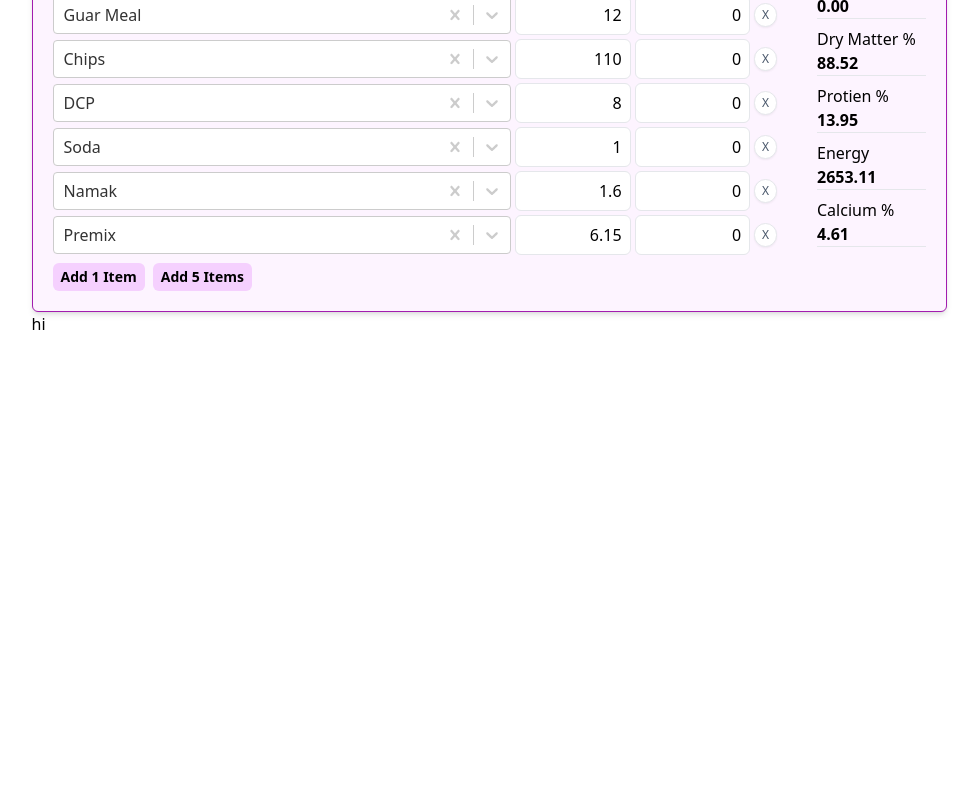
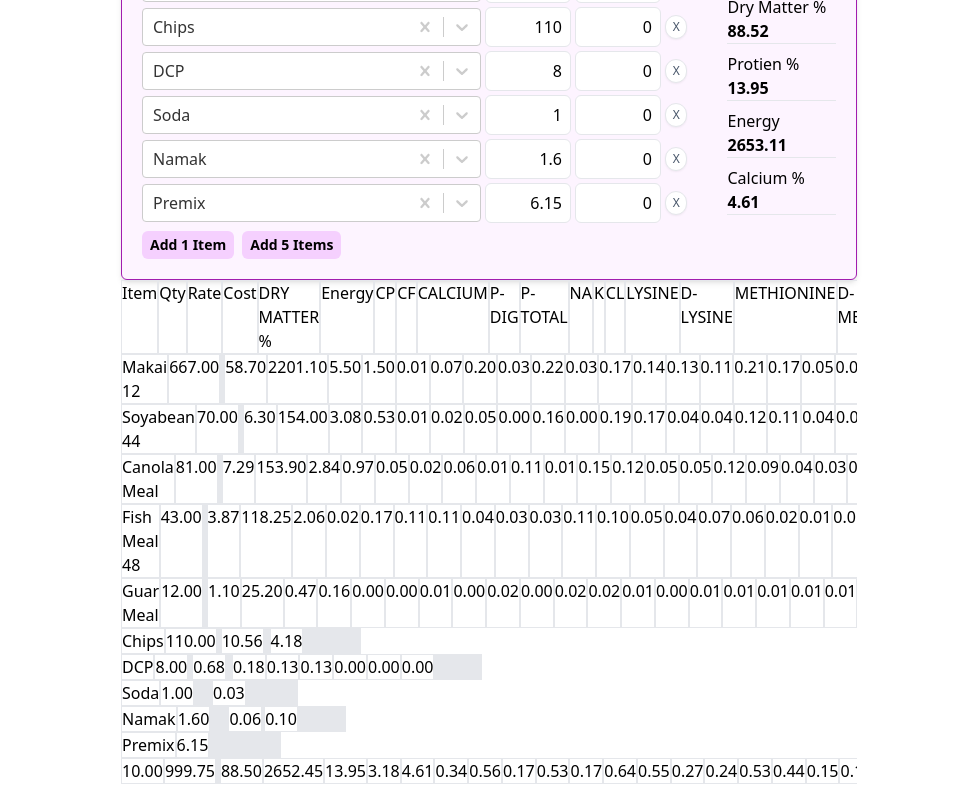
Before and after one commit to msafdaar/feed-energy-protien, a React (Vite) app: page / in a window 1280 px wide. Shown: the part 318-1118 px from the top of the page, without its empty margins (151-1129 px from the left). Before the commit the page ends 800 px from the top, so only its background shows below. Built offline with nearby package versions, Linux system fonts and the light colour scheme.

Commit message:
rendered table using div. looks bad

```diff
--- a/index.html
+++ b/index.html
@@ -6,7 +6,7 @@
     <meta name="viewport" content="width=device-width, initial-scale=1.0" />
     <title>Vite + React</title>
   </head>
-  <body class="flex justify-center pt-12">
+  <body class="flex justify-center">
     <div id="root"></div>
     <script type="module" src="/src/main.jsx"></script>
   </body>
--- a/src/App.jsx
+++ b/src/App.jsx
@@ -466,8 +466,7 @@ function App() {
     event.target.select()
   }
   return (
-    <div>
-
+    <div className='w-screen max-w-3xl p-4'>
     <div className=' bg-fuchsia-50 border border-fuchsia-700 shadow-md p-5 rounded-md flex gap-5 sm:gap-10 flex-col sm:flex-row'>
     <div className=''>
     <h2 className='text-2xl mb-2'>Formula items</h2>
--- a/src/Details.jsx
+++ b/src/Details.jsx
@@ -77,7 +77,15 @@ function Details({formula}) {
 
     let detailsObject = calculateDetails(formula);
     console.log(detailsObject);
-    return ( "hi" );
+    return ( <div className="w-full overflow-x-auto">
+        <div className="flex basis-0">{detailsObject.header.map(cell => {return <div className="border basis-0">{cell}</div>})}</div>
+       {detailsObject.body.map((row)=>{
+        return <div className="flex basis-0">{row.map((cell)=>{
+            return <div className="border basis-0">{isNaN(cell) ? cell : cell===0 ? "" : cell.toFixed(2)}</div>
+        })}</div>
+       })}
+        <div className="flex basis-0">{detailsObject.totals.map(cell => {return <div className="border basis-0">{isNaN(cell) ? cell : cell===0 ? "" : cell.toFixed(2)}</div>})}</div>
+    </div> );
 }
 
 export default Details;
```
